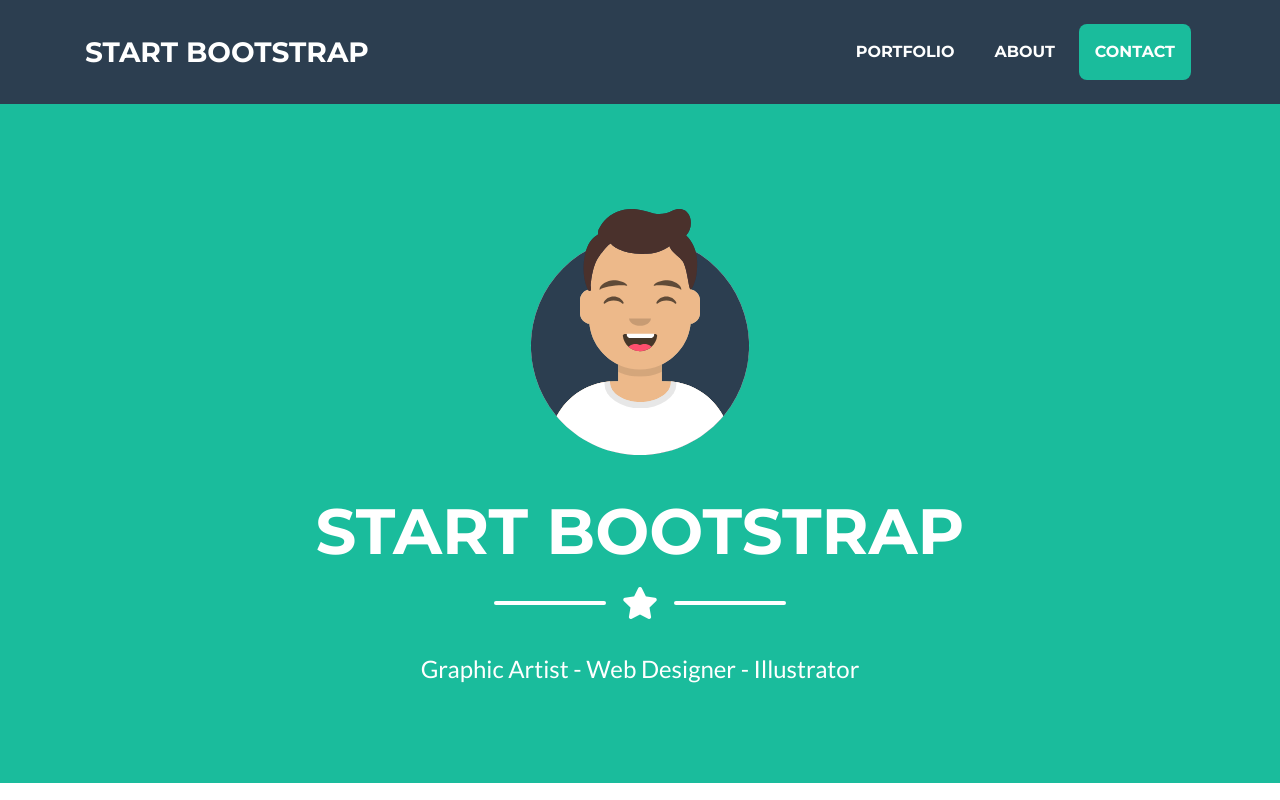
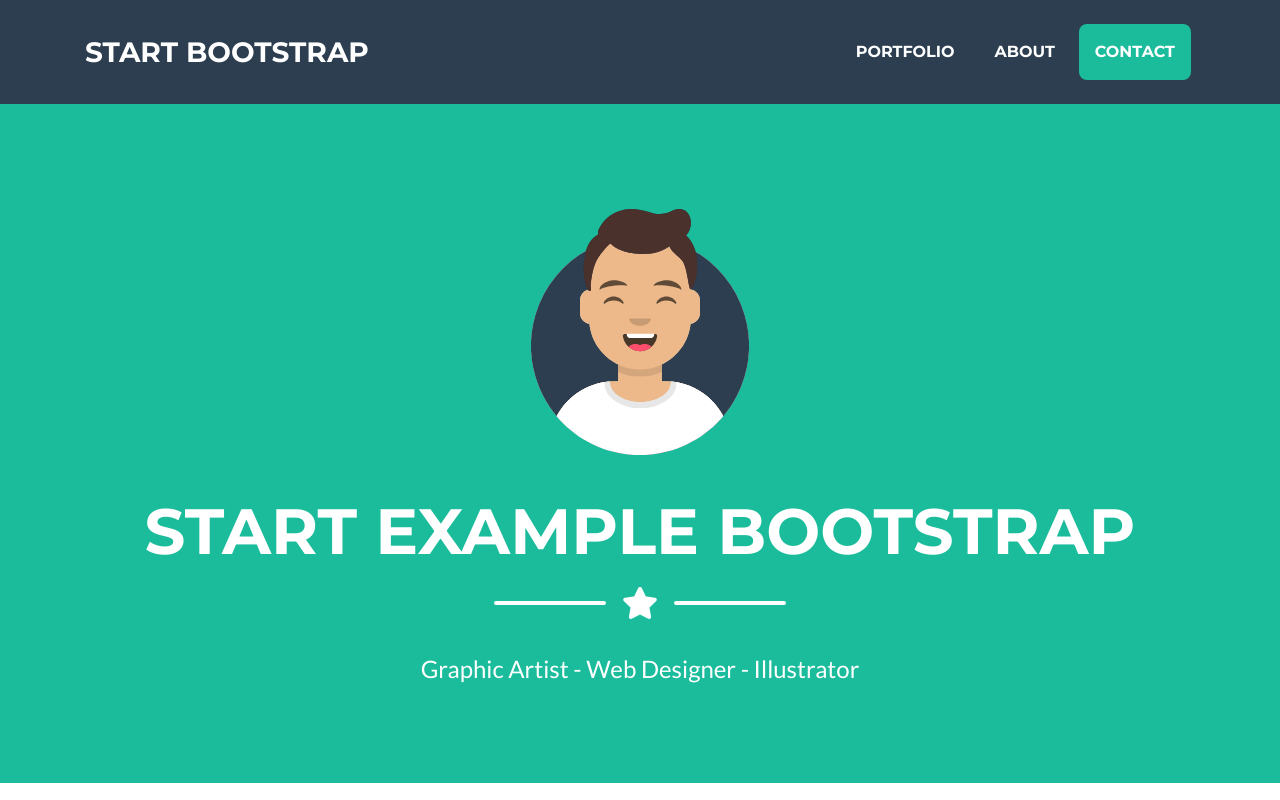
Before and after one commit to vmfernandezg/prueba, a website with bundled scripts: page index.html in a window 1280 px wide. Shown: the top 800 px of the page. Built offline with nearby package versions, Linux system fonts and the light colour scheme.

Commit message:
se modifica el index.html

```diff
--- a/index.html
+++ b/index.html
@@ -54,7 +54,7 @@
       <img class="masthead-avatar mb-5" src="img/avataaars.svg" alt="">
 
       <!-- Masthead Heading -->
-      <h1 class="masthead-heading text-uppercase mb-0">Start Bootstrap</h1>
+      <h1 class="masthead-heading text-uppercase mb-0">Start EXAMPLE Bootstrap</h1>
 
       <!-- Icon Divider -->
       <div class="divider-custom divider-light">
```
